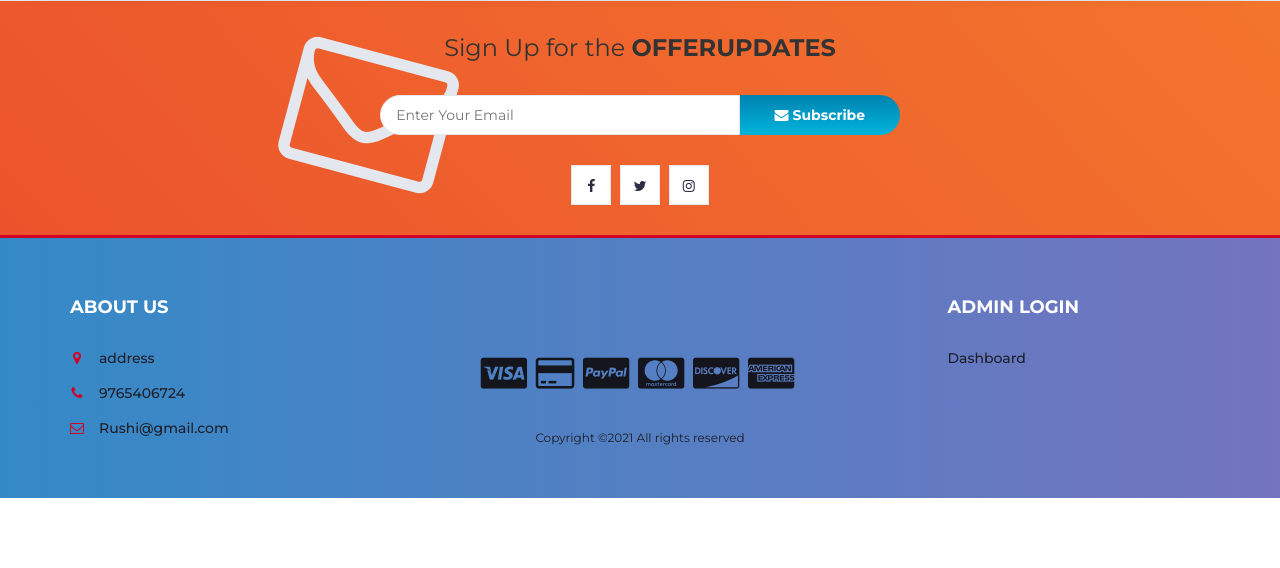
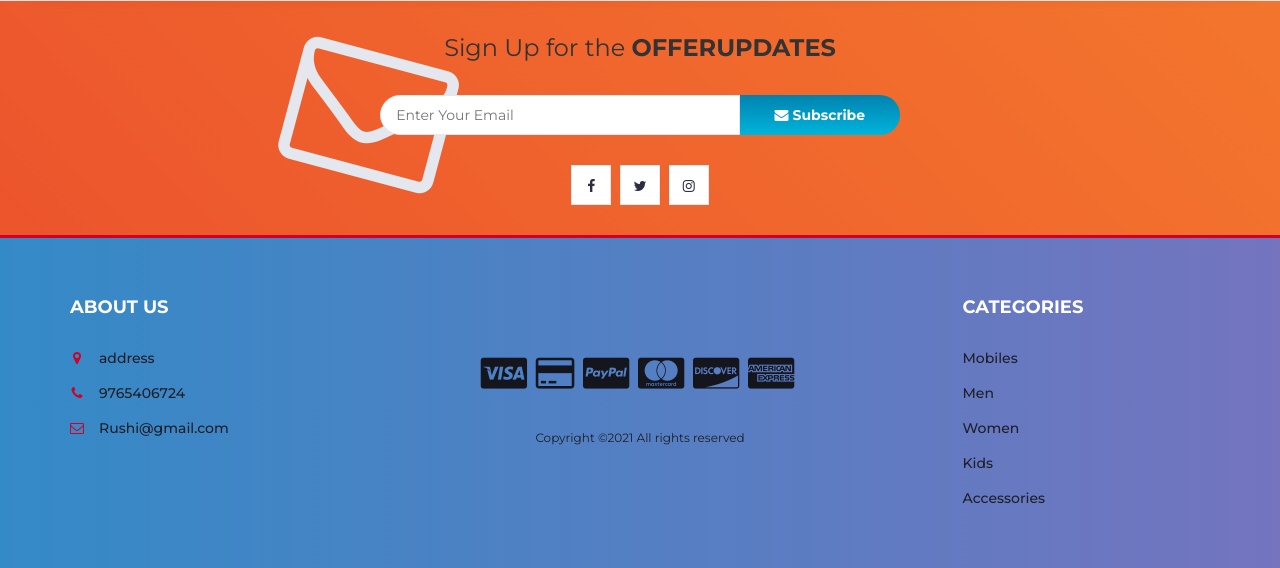
Before and after one commit to NikhilGhadshi/sampleonlineshop, a PHP site: page /myfiles/ in a window 1280 px wide. Shown: the part 2645-3213 px from the top of the page. Before the commit the page ends 3143 px from the top, so only its background shows below. Run offline with PHP 8.4, Linux system fonts and the light colour scheme; data comes from the database, SQL or seed files in the repository; data that the repository does not hold is empty; some libraries are stand-ins or nearby versions.

Commit message:
Update footer.php

```diff
--- a/footer.php
+++ b/footer.php
@@ -33,13 +33,18 @@
 						</div>
 
 						<div class="col-md-3 col-xs-6">
+							<div class="col-md-3 col-xs-6">
 							<div class="footer">
-								<h3 class="footer-title">Admin Login</h3>
+								<h3 class="footer-title">Categories</h3>
 								<ul class="footer-links">
-									<li><a href="#">Dashboard</a></li>
-
+									<li><a href="#">Mobiles</a></li>
+									<li><a href="#">Men</a></li>
+									<li><a href="#">Women</a></li>
+									<li><a href="#">Kids</a></li>
+									<li><a href="#">Accessories</a></li>
 								</ul>
 							</div>
+						</div>
 						</div>
 
 						<div class="clearfix visible-xs"></div>
```
